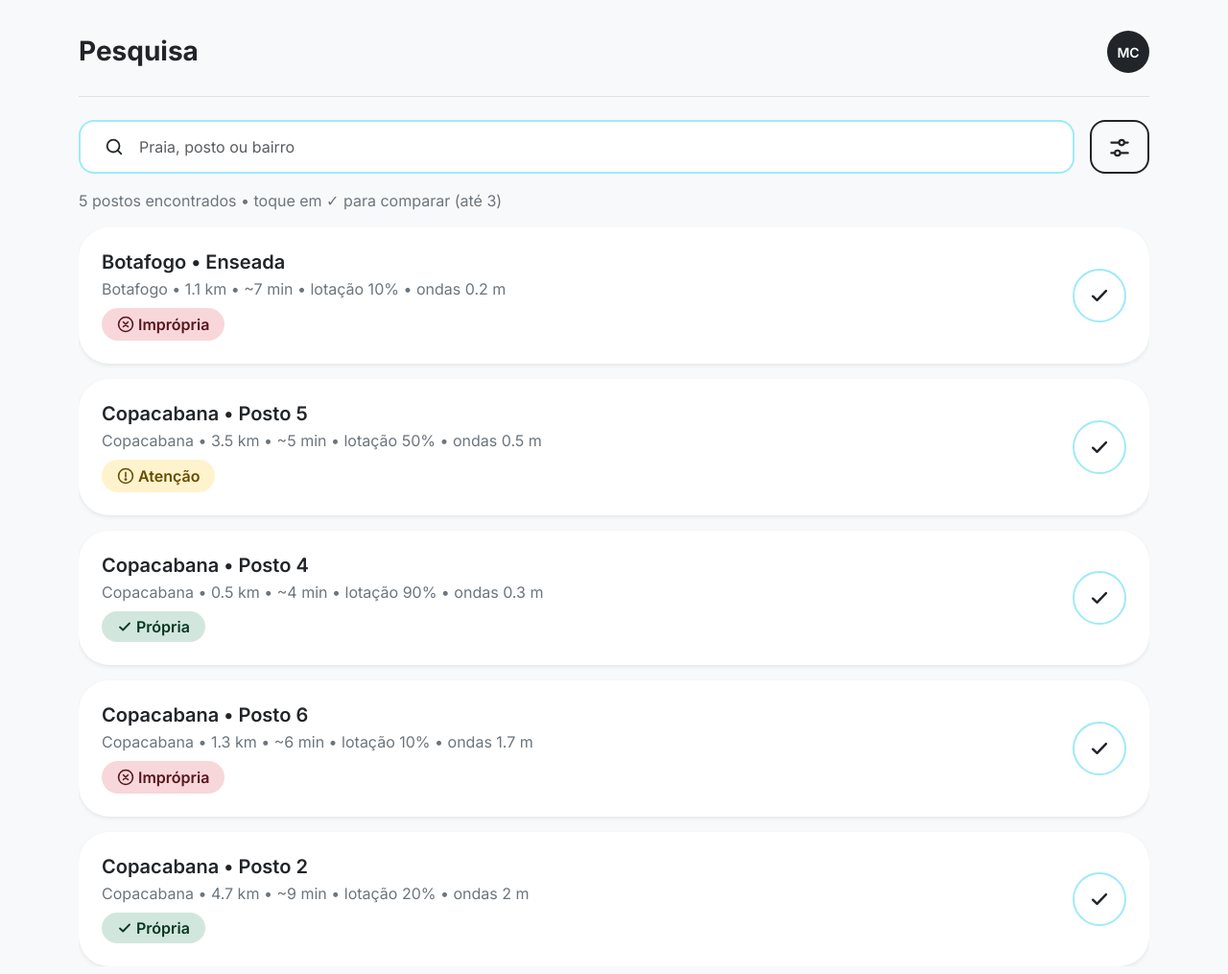
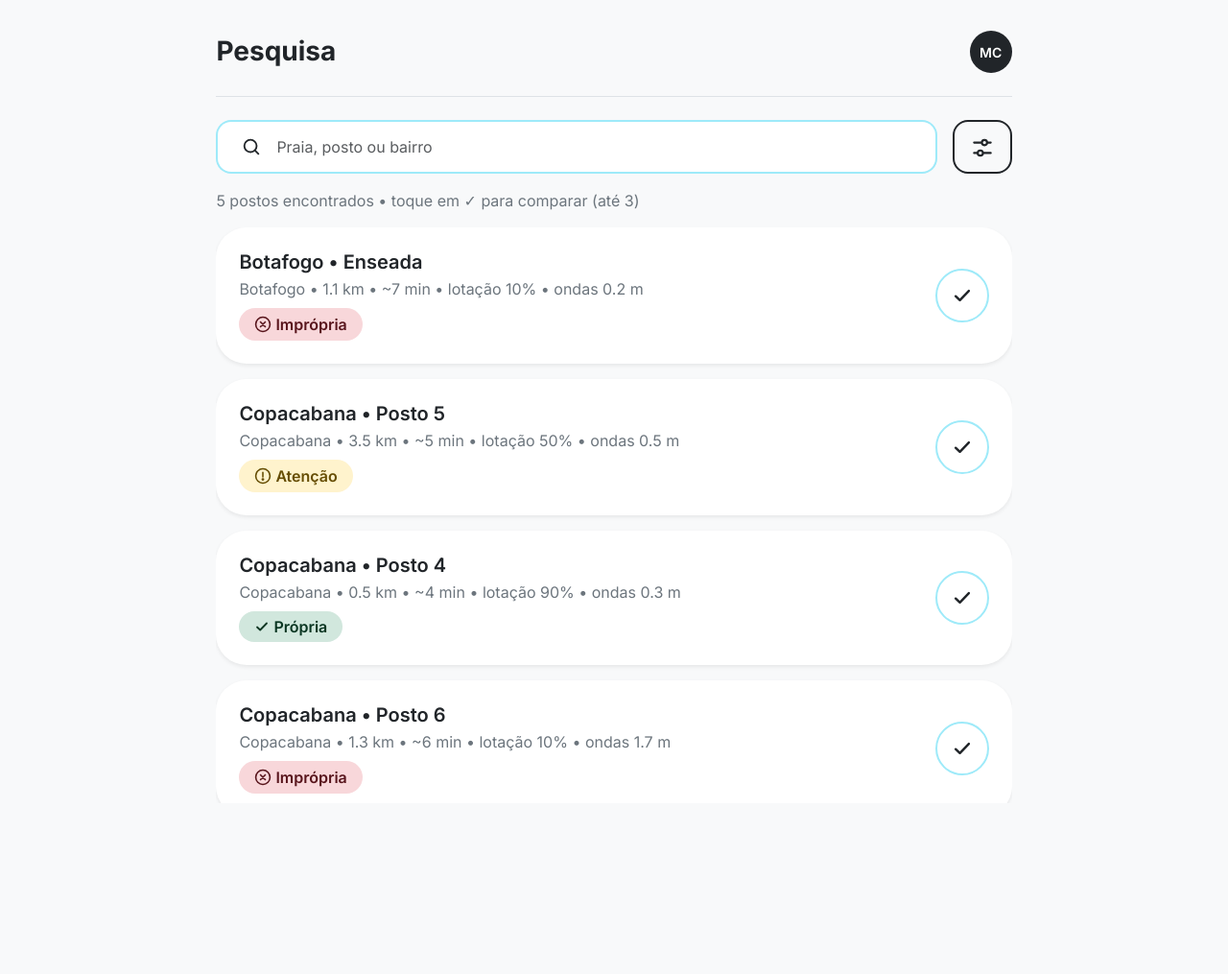
Before and after one commit to vitorllr/INF1039-2026.2-Team-4, a Django app: page /pesquisa/ in a window 1280 px wide. Shown: the whole page at 96% size. After the commit the page ends 827 px from the top, so only its background shows below. Run offline with Django 5.2, Linux system fonts and the light colour scheme.

Commit message:
ajeitei uma besteira q tinha aqui em relação as branches

```diff
--- a/Sprint-5/bluetide/bluetideapp/static/css/pesquisa.css
+++ b/Sprint-5/bluetide/bluetideapp/static/css/pesquisa.css
@@ -1,5 +1,23 @@
 body {
     font-family: "Inter", system-ui, sans-serif;
+}
+
+.pagina-pesquisa {
+    width: 100%;
+}
+
+/* pra tablet */
+@media (min-width: 768px) {
+    .pagina-pesquisa {
+        width: 85%;
+    }
+}
+
+/* pra computador*/
+@media (min-width: 1024px) {
+    .pagina-pesquisa {
+        width: 66.66%;
+    }
 }
 
 .avatar {
@@ -7,9 +25,25 @@ body {
     height: 44px;
 }
 
+/* volta a 44px no tablet e computador */
+@media (min-width: 768px) {
+    .avatar {
+        width: 44px;
+        height: 44px;
+    }
+}
+
 .check-circulo {
     width: 56px;
     height: 56px;
+}
+
+/* volta a 56px no tablet e computador */
+@media (min-width: 768px) {
+    .check-circulo {
+        width: 56px;
+        height: 56px;
+    }
 }
 
 .min-w-0 {
@@ -19,3 +53,22 @@ body {
 .btn-filtro {
     height: 56px;
 }
+
+/* volta a 56px no tablet e computador */
+@media (min-width: 768px) {
+    .btn-filtro {
+        height: 56px;
+    }
+}
+
+/* altura da lista no celular */
+.lista-praias {
+    height: 60vh;
+}
+
+/* altura fixa no computador */
+@media (min-width: 1024px) {
+    .lista-praias {
+        height: 600px;
+    }
+}
```
